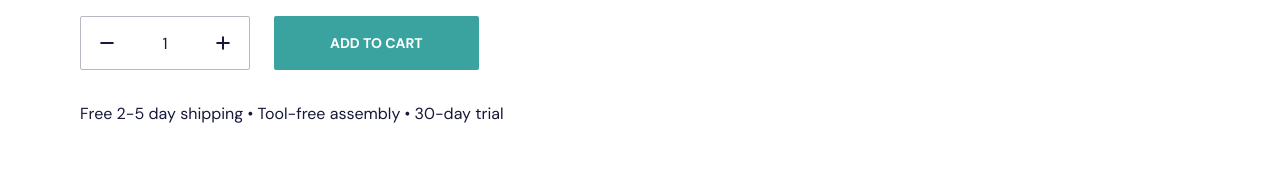
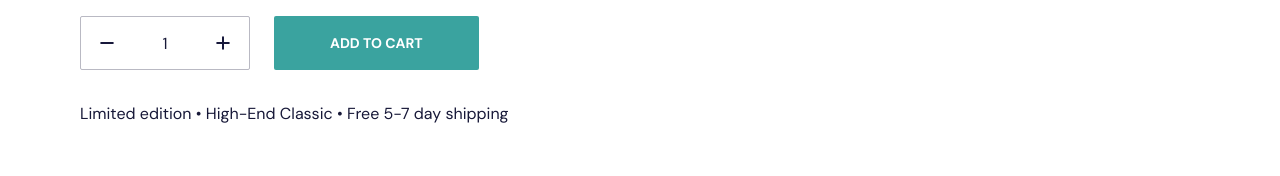
Before and after one commit to raoulnzefa/studious-engine, a Vue app: page / in a window 1280 px wide. Shown: the part 536-712 px from the top of the page. Built offline with nearby package versions, Linux system fonts and the light colour scheme.

Commit message:
description edited

```diff
--- a/src/App.vue
+++ b/src/App.vue
@@ -89,7 +89,7 @@
               </button>
             </div>
             <div class="pt-8">
-              Free 2-5 day shipping • Tool-free assembly • 30-day trial
+              Limited edition • High-End Classic • Free 5-7 day shipping
             </div>
             <div class="flex items-center justify-between pt-12">
               <button class="flex items-center px-4 py-2 space-x-2 text-teal-500 hover:text-teal-600">
```
